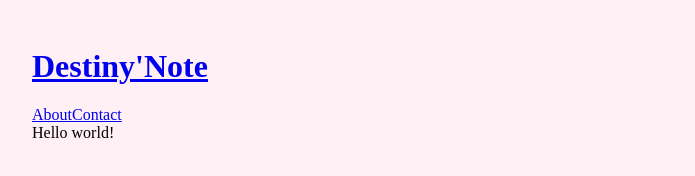
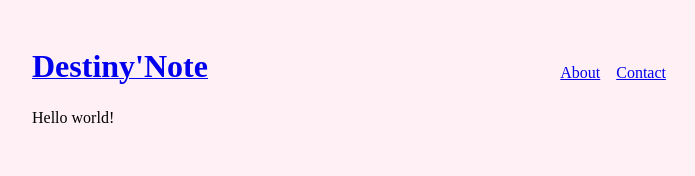
Before and after one commit to destinytaoer/gatsby-start, a Gatsby site: page / in a window 1280 px wide. Shown: the whole page, without its empty margins (283-978 px from the left). Built offline with nearby package versions, Linux system fonts and the light colour scheme; Gatsby itself is replaced by a stand-in of ours.

Commit message:
[components] update Header's structure and style

```diff
--- a/src/components/header.js
+++ b/src/components/header.js
@@ -1,14 +1,19 @@
 import React from 'react'
 import { Link } from 'gatsby'
 
-export default props => {
-  return (
-    <div>
-      <Link to="/">
-        <h1>{props.headerText}</h1>
-      </Link>
-      <Link to="/about">About</Link>
-      <Link to="/contact">Contact</Link>
-    </div>
-  )
-}
+const ListLink = props => (
+  <li style={{ display: `inline-block`, marginRight: `1rem` }}>
+    <Link to={props.to}>{props.children}</Link>
+  </li>
+)
+export default props => (
+  <header style={{ marginBottom: `1.5rem` }}>
+    <Link to="/" style={{ textShadow: `none`, backgroundImage: `none` }}>
+      <h1 style={{ display: `inline` }}>{props.headerText}</h1>
+    </Link>
+    <ul style={{ listStyle: `none`, float: `right` }}>
+      <ListLink to="/about">About</ListLink>
+      <ListLink to="/contact">Contact</ListLink>
+    </ul>
+  </header>
+)
```
